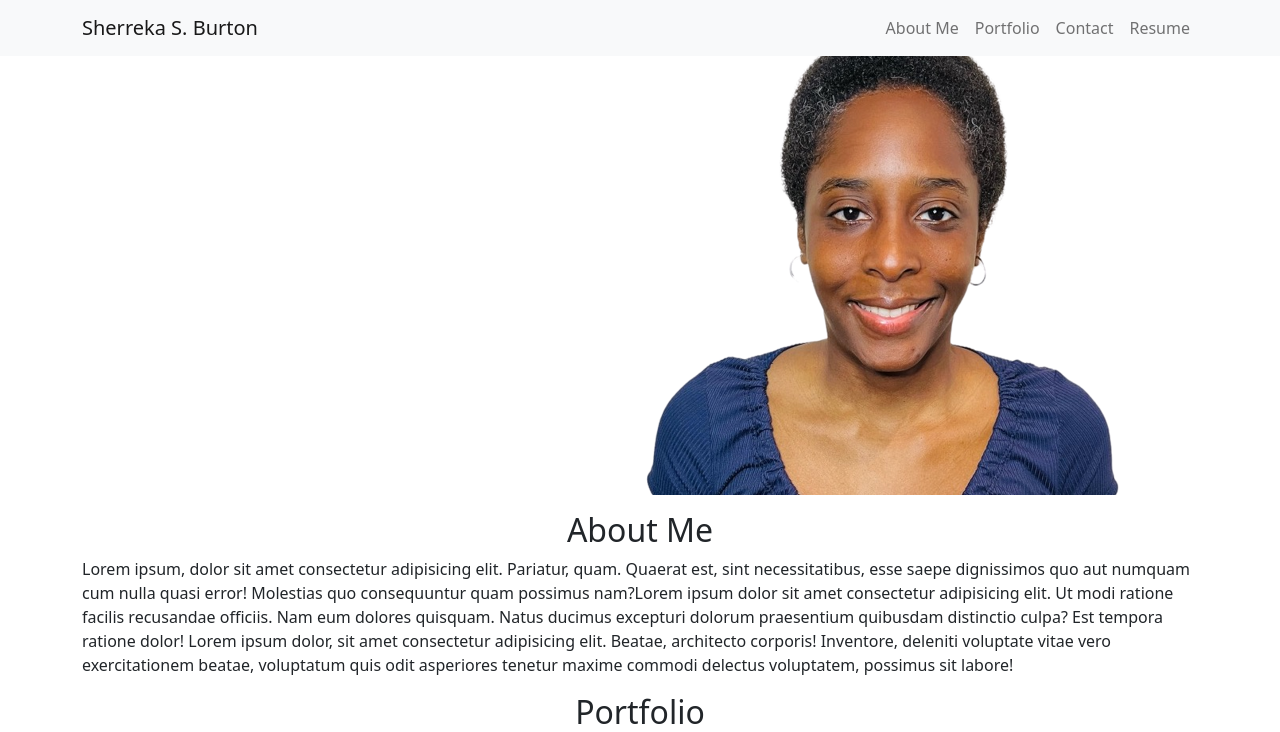
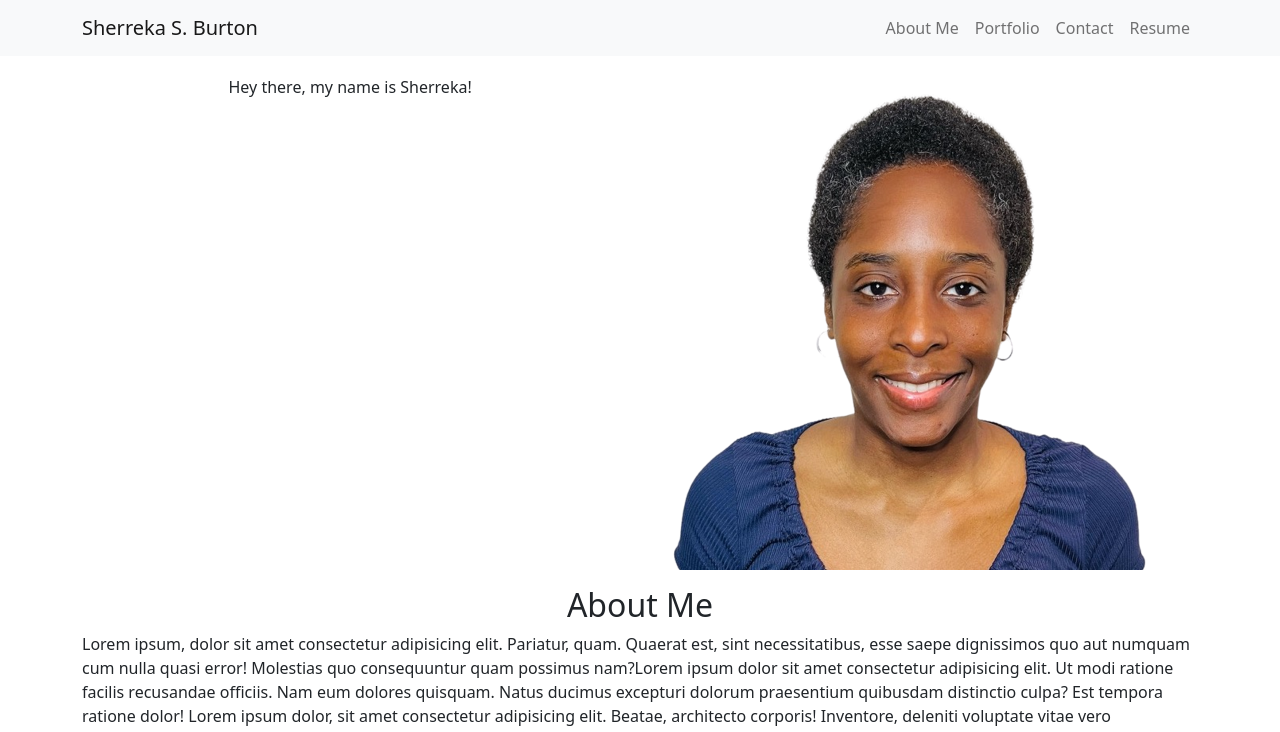
Before and after one commit to ssbbgm/react-portfolio, a React (Create React App) app: page / in a window 1280 px wide. Shown: the top 732 px of the page. Built offline with nearby package versions, Linux system fonts and the light colour scheme.

Commit message:
made intro centered

```diff
--- a/src/App.css
+++ b/src/App.css
@@ -28,6 +28,10 @@
   color: #61dafb;
 }
 
+.mt-100 {
+  margin-top: 75px;
+}
+
 @keyframes App-logo-spin {
   from {
     transform: rotate(0deg);
--- a/src/components/Intro.js
+++ b/src/components/Intro.js
@@ -6,49 +6,27 @@ import Typewriter from "typewriter-effect";
 
 function Intro() {
   return (
-    <Container>
-      <Row className="me-auto">
+    <Container fluid="md" className="mt-100">
+      <Row>
         <Col>
-          <div className="text-center">
-            {/* <TypeWriterEffect
-            textStyle={{
-              fontFamily: 'Red Hat Display',
-              color: '#3F3D56',
-              fontWeight: 500,
-              fontSize: '1.5em',
-            }}
-            startDelay={2000}
-            cursorColor="#3F3D56"
-            multiText={[
-              'Hey there, my name is Sherreka!',
-              'Welcome to my page!',
-              'I appreciate you for stopping by!',
-              'Feel free to look around...',
-              'Hit me up if you want to get in touch!',
-            ]}
-            loop={true}
-            nextTextDelay={1000}
-            typeSpeed={100}
-          /> */}
+          <div id="typewriter" className="text-center">
             <Typewriter
               options={{
-                strings:[
-                'Hey there, my name is Sherreka!',
-                'Welcome to my page!',
-                'I appreciate you for stopping by!',
-                'Feel free to look around...',
-                'Hit me up if you want to get in touch!',
+                strings: [
+                  "Hey there, my name is Sherreka!",
+                  "Welcome to my page!",
+                  "I appreciate you for stopping by!",
+                  "Feel free to look around...",
+                  "Hit me up if you want to get in touch!",
                 ],
                 autoStart: true,
                 loop: true,
               }}
-
-
             />
           </div>
         </Col>
-        <Col>
-          <img src={Sherreka} alt="stats of sherreka" />
+        <Col style={{ display: 'flex', justifyContent: 'center'}}>
+            <img src={Sherreka} alt="stats of sherreka"  />
         </Col>
       </Row>
     </Container>
```
